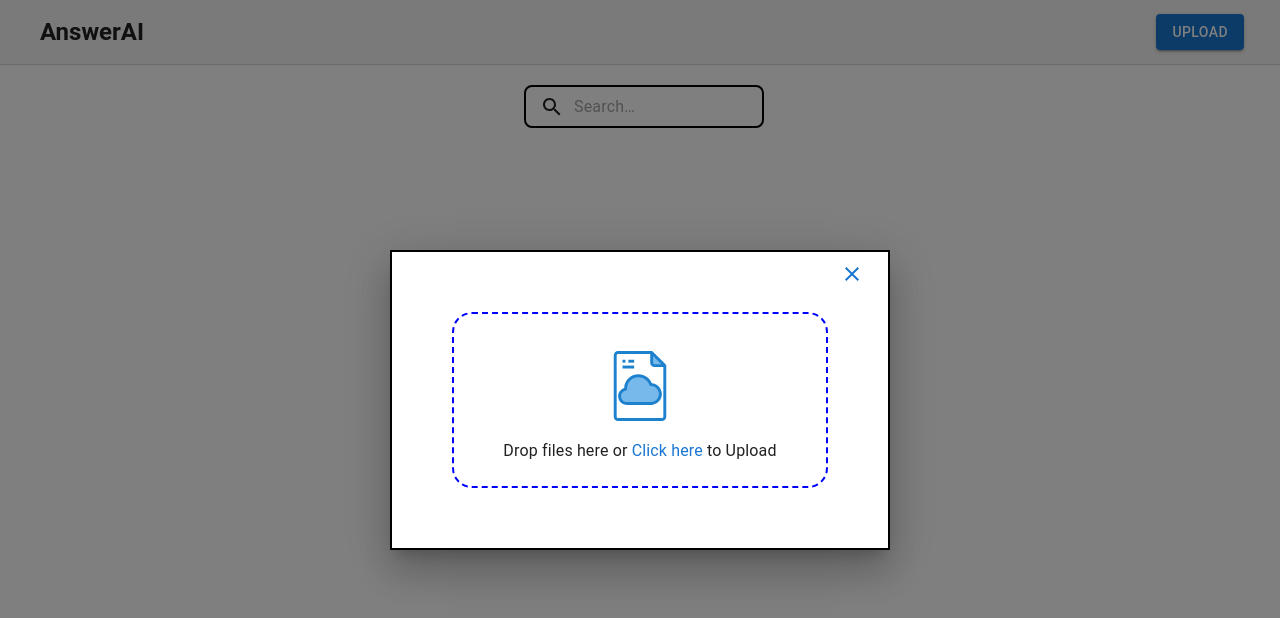
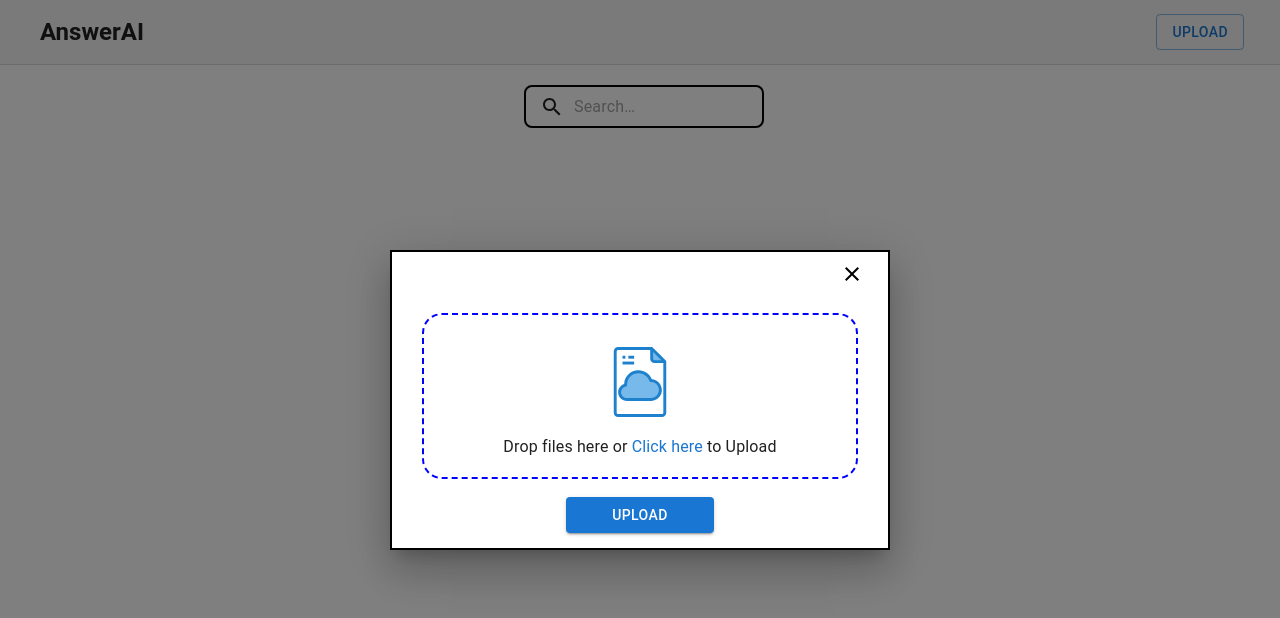
Before and after one commit to nisuJaiswal/hackNuThon, a React (Vite) app: page / in a window 1280 px wide. Both pictures are taken after a click on the link "UPLOAD". Shown: the top 618 px of the page. Built offline with nearby package versions, Linux system fonts and the light colour scheme.

Commit message:
Front-end Updated

```diff
--- a/index.html
+++ b/index.html
@@ -1,13 +1,16 @@
 <!DOCTYPE html>
 <html lang="en">
+
 <head>
   <meta charset="UTF-8" />
   <link rel="icon" type="image/svg+xml" href="/vite.svg" />
   <meta name="viewport" content="width=device-width, initial-scale=1.0" />
-    <title>Vite + React</title>
+  <title>Answer AI</title>
 </head>
+
 <body>
   <div id="root"></div>
   <script type="module" src="/src/main.jsx"></script>
 </body>
+
 </html>
--- a/src/components/Header.jsx
+++ b/src/components/Header.jsx
@@ -61,7 +61,7 @@ const Header = () => {
           </Typography>
           <Button
             href="#"
-            variant="contained"
+            variant="outlined"
             sx={{ my: 1, mx: 1.5 }}
             onClick={handleOpen}
           >
@@ -85,18 +85,24 @@ const Header = () => {
                 boxShadow: 24,
                 height: { xs: "400px", lg: "300px" },
                 width: { xs: "300px", lg: "500px" },
+                display: "flex",
+                flexDirection: "column",
               }}
-            // sx={{ xs: {}, sm: {} }}
+              // sx={{ xs: {}, sm: {} }}
             >
               <Typography id="modal-modal-title" variant="h6" component="h2">
-                <div style={{ display: 'flex', justifyContent: 'flex-end', margin: '0' }}>
-
+                <div
+                  style={{
+                    display: "flex",
+                    justifyContent: "flex-end",
+                    margin: "0",
+                  }}
+                >
                   <Button
-                    color="primary"
-                    // sx={{ my: 1}}
                     sx={{
+                      color: "black",
                       my: 1,
-                      mr: .5,
+                      mr: 0.5,
                       p: 0.3,
                     }}
                     variant="text"
@@ -119,8 +125,10 @@ const Header = () => {
                       justifyContent={"center"}
                       alignItems={"center"}
                       style={{
-                        position: "absolute",
-                        inset: 60,
+                        // position: "absolute",
+                        margin: "0px 30px 10px 30px",
+                        padding: 16,
+                        // inset: 60,
                         borderRadius: 20,
                         heigth: "100%",
                         border: "2px dashed blue",
@@ -153,6 +161,16 @@ const Header = () => {
                 </Dropzone>
                 {/* <Button variant="contained">Upload</Button> */}
               </Typography>
+              <div style={{ display: "flex", justifyContent: "center" }}>
+                <Button
+                  href="#"
+                  variant="contained"
+                  sx={{ my: 1, mx: 1.5, width: "30%" }}
+                  onClick={handleOpen}
+                >
+                  Upload
+                </Button>
+              </div>
             </Box>
           </Modal>
         </Toolbar>
```
Lines whose indentation alone changed are shown as unchanged.
